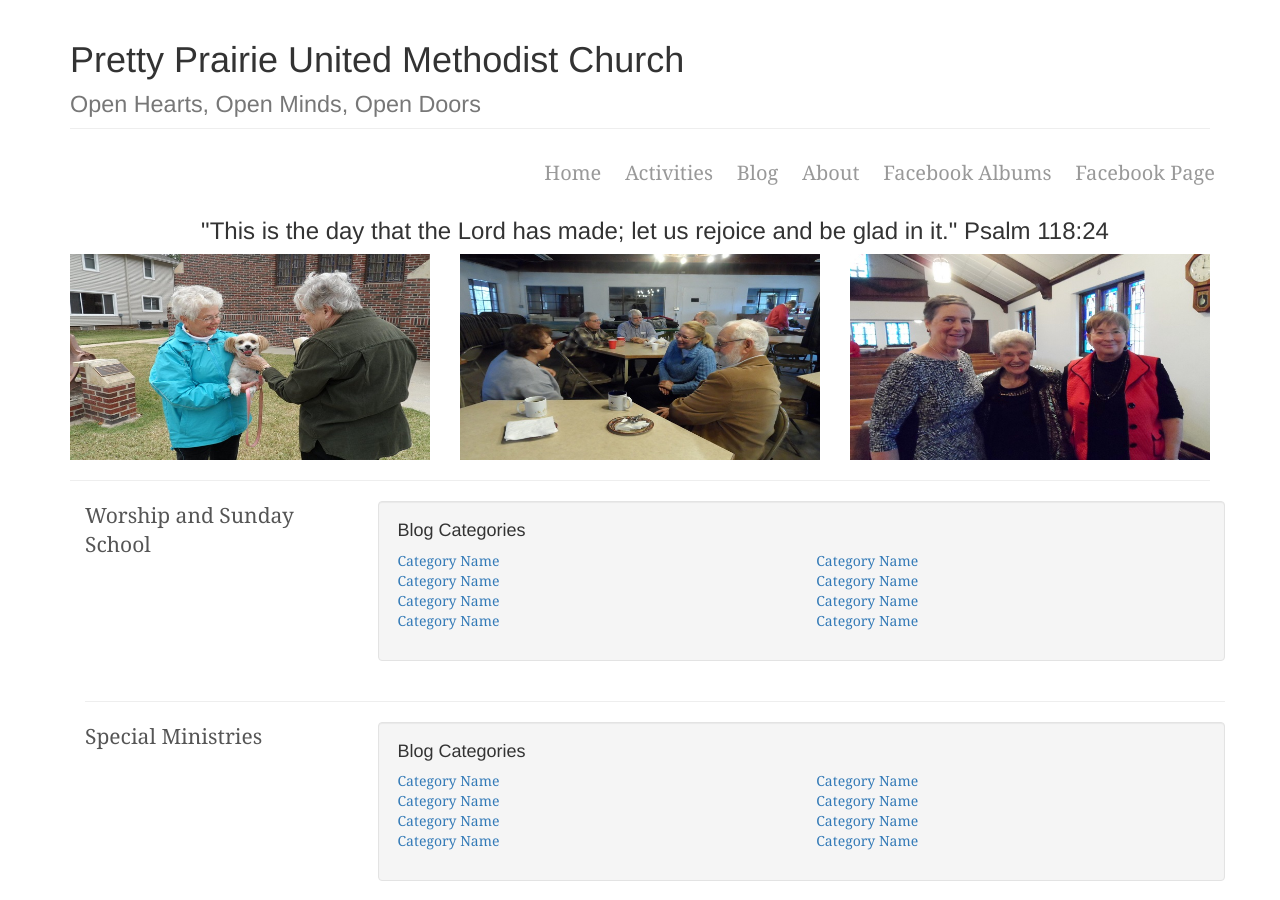
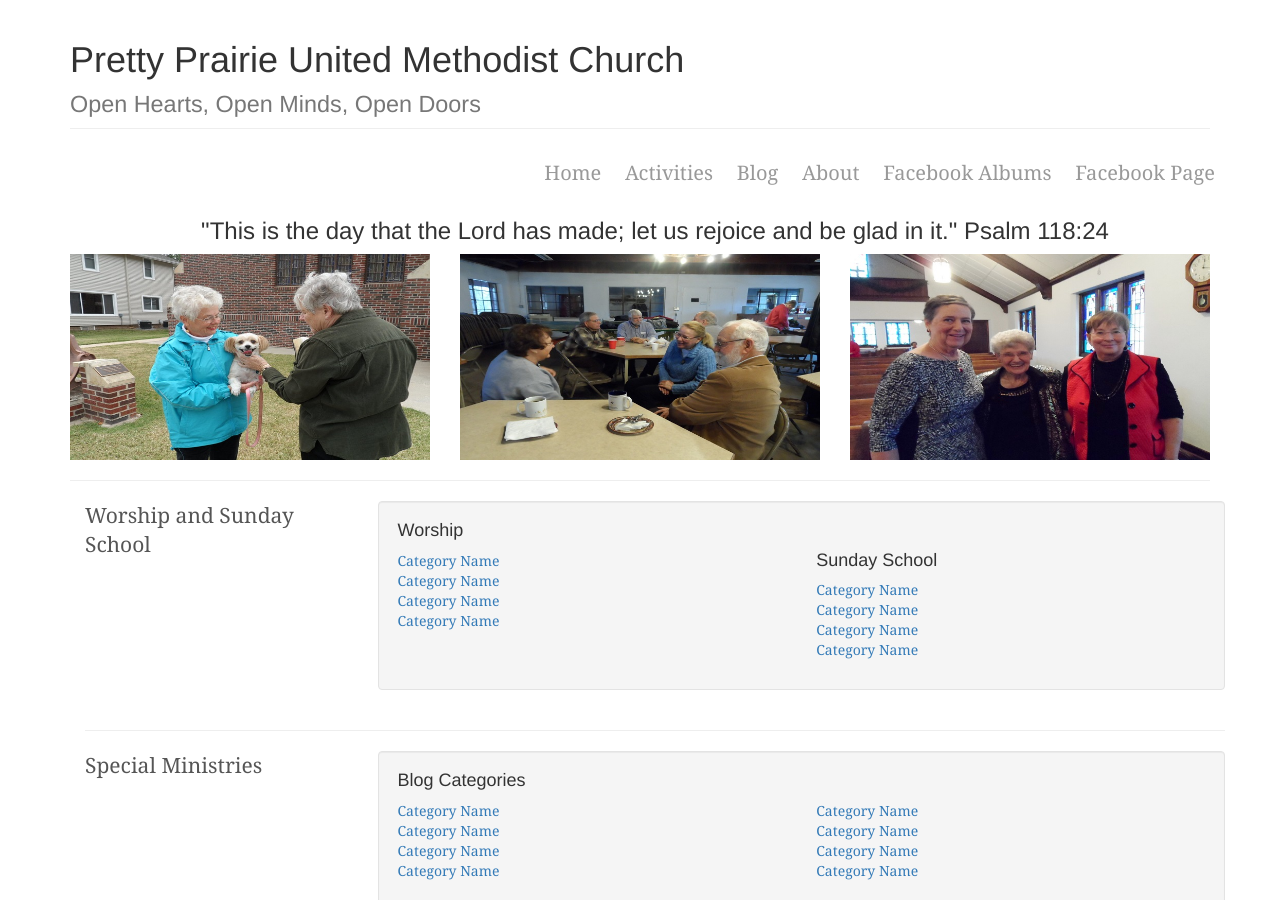
Before and after one commit to KatherineMichel/self-hosted-church-website-jekyll, a Jekyll site: the page built from activities.html, in a window 1280 px wide and 900 px high. Built offline with Jekyll 4.4.1, drawn with Linux system fonts in a browser that asks for light colours; nearby versions of some CDN libraries; library files that are not in the unit come from our copies.

Commit message:
Update activities.html

```diff
--- a/activities.html
+++ b/activities.html
@@ -42,7 +42,7 @@ layout: default
 
                 <!-- Blog Categories Well -->
                 <div class="well">
-                    <h4>Blog Categories</h4>
+                    <h4>Worship</h4>
 
                     <div class="row">
                         <div class="col-lg-6">
@@ -59,7 +59,8 @@ layout: default
                         </div>
                         <!-- /.col-lg-6 -->
                         <div class="col-lg-6">
-                            <ul class="list-unstyled">
+                     <h4>Sunday School</h4>
+                             <ul class="list-unstyled">
                                 <li><a href="#">Category Name</a>
                                 </li>
                                 <li><a href="#">Category Name</a>
```
